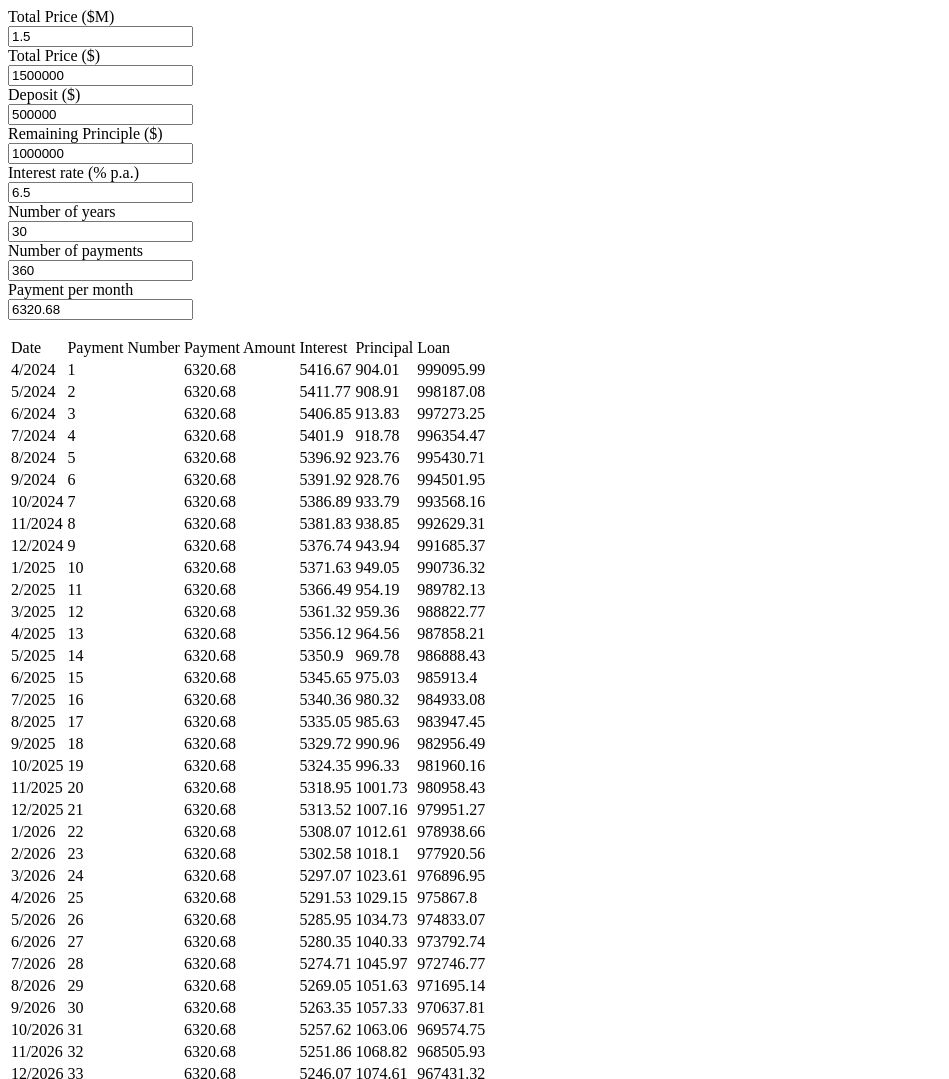
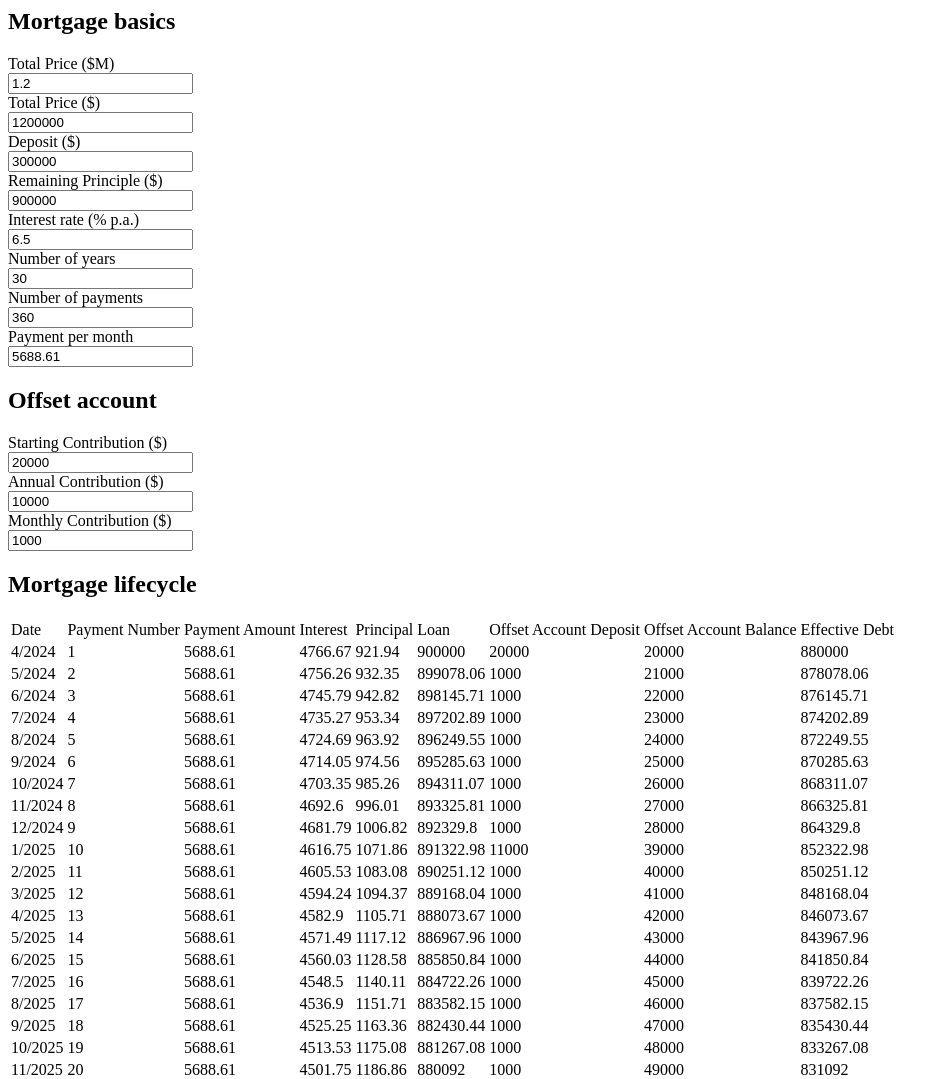
Before and after one commit to wrowley/mortgauge, a plain HTML site: page index.html in a window 1280 px wide. Shown: the top 1079 px of the page, without its empty margins (0-949 px from the left). Drawn offline with Linux system fonts and the light colour scheme.

Commit message:
add business logic for offset accounts

```diff
--- a/index.html
+++ b/index.html
@@ -4,13 +4,16 @@
 </head>
 
 <body>
-<form id="mortgage_inputs">
+
+<div id="mortgage_basics_div">
+<form id="mortgage_basics">
+    <h2>Mortgage basics</h2>
     <label for="total_millies">Total Price ($M)</label><br>
-    <input type="text" id="total_millies" value="1.5"><br>
+    <input type="text" id="total_millies" value="1.2"><br>
     <label for="total_dollies">Total Price ($)</label><br>
     <input type="text" id="total_dollies" readonly><br>
     <label for="deposit">Deposit ($)</label><br>
-    <input type="text" id="deposit" value="500000"><br>
+    <input type="text" id="deposit" value="300000"><br>
     <label for="remaining">Remaining Principle ($)</label><br>
     <input type="text" id="remaining" readonly><br>
     <label for="ratepa">Interest rate (% p.a.)</label><br>
@@ -22,9 +25,25 @@
     <label for="paymentper">Payment per month</label><br>
     <input type="text" id="paymentper" readonly><br>
 </form>
+</div>
+
+<div id="offset_account_div">
+<form id="offset_account">
+    <h2>Offset account</h2>
+    <label for="offset_starting">Starting Contribution ($)</label><br>
+    <input type="text" id="offset_starting" value="20000"><br>
+    <label for="offset_annual">Annual Contribution ($)</label><br>
+    <input type="text" id="offset_annual" value="10000"><br>
+    <label for="offset_monthly">Monthly Contribution ($)</label><br>
+    <input type="text" id="offset_monthly" value="1000"><br>
+</form>
+</div>
 
 <!-- The mortgage lifecycle -->
-<table></table>
+<div id="mortgage_lifecycle_div">
+<h2>Mortgage lifecycle</h2>
+<table id="mortgage_lifecycle_table"></table>
+</div>
 
 <script type="text/javascript" src="mortgauge.js"></script>
 </body>
--- a/mortgauge.js
+++ b/mortgauge.js
@@ -25,8 +25,19 @@ termyears.addEventListener("input", function (e) {
     update_all_derived_input_params();
     update_table();
 });
-// TODO: Okay this is an insufficient number of listeners to update this field
 ratepa.addEventListener("input", function (e) {
+    update_all_derived_input_params();
+    update_table();
+});
+offset_starting.addEventListener("input", function (e) {
+    update_all_derived_input_params();
+    update_table();
+});
+offset_annual.addEventListener("input", function (e) {
+    update_all_derived_input_params();
+    update_table();
+});
+offset_monthly.addEventListener("input", function (e) {
     update_all_derived_input_params();
     update_table();
 });
@@ -58,33 +69,53 @@ function payment_per_term(principal, rate_per_period, num_periods)
 
 function update_table()
 {
-    document.querySelector("table").innerHTML = '';
+    var mortgage_lifecycle_table = document.getElementById("mortgage_lifecycle_table");
+
+    mortgage_lifecycle_table.innerHTML = '';
 
     const d = new Date();
     var current_month = d.getMonth();
     var current_year  = d.getFullYear();
-    var remaining_loan = remaining.value;
+    var remaining_loan = +remaining.value;
 
     var interest_amount  = 0;
     var principal_amount = 0;
+    var offset_account_deposit = 0;
 
-
+    var offset_account_balance = 0;
 
     /* Title Row */
-    var row = document.querySelector("table").insertRow();
+    var row = mortgage_lifecycle_table.insertRow();
     row.insertCell().innerHTML = 'Date';
     row.insertCell().innerHTML = 'Payment Number';
     row.insertCell().innerHTML = 'Payment Amount';
     row.insertCell().innerHTML = 'Interest';
     row.insertCell().innerHTML = 'Principal';
     row.insertCell().innerHTML = 'Loan';
+    row.insertCell().innerHTML = 'Offset Account Deposit'
+    row.insertCell().innerHTML = 'Offset Account Balance'
+    row.insertCell().innerHTML = 'Effective Debt'
 
     for (var i=0; i < numpayments.value; i++) {
-        var row = document.querySelector("table").insertRow();
+        var row = mortgage_lifecycle_table.insertRow();
 
         /* Date */
         let year_add = (d.getMonth() + i) / 12;
-        row.insertCell().innerHTML = ((current_month + i) % 12 + 1) + '/' + Math.floor(current_year + year_add);
+        let month_num = (current_month + i) % 12 + 1;
+
+        /* Offset deposits */
+        let deposit_if_not_starting = (month_num == 1) ? (+offset_annual.value + +offset_monthly.value) : +offset_monthly.value;
+        let deposit = (i == 0) ? +offset_starting.value : deposit_if_not_starting;
+
+        /* Loan calcs */
+        offset_account_deposit = round2dp(deposit);
+        offset_account_balance = round2dp(offset_account_balance + offset_account_deposit);
+        effective_debt = round2dp(remaining_loan - offset_account_balance);
+        effective_debt = Math.max(0, effective_debt);
+        interest_amount = round2dp(effective_debt * ratepa.value / 100 / 12);
+        principal_amount = paymentper.value - interest_amount;
+
+        row.insertCell().innerHTML = (month_num) + '/' + Math.floor(current_year + year_add);
 
         /* Payment Number */
         row.insertCell().innerHTML = i + 1;
@@ -93,18 +124,27 @@ function update_table()
         row.insertCell().innerHTML = paymentper.value;
 
         /* Interest paid */
-        interest_amount = remaining_loan * ratepa.value / 100 / 12;
         row.insertCell().innerHTML = round2dp(interest_amount);
 
         /* Principal paid */
-        principal_amount = paymentper.value - interest_amount;
         row.insertCell().innerHTML = round2dp(principal_amount);
 
         /* Loan remaining */
-        remaining_loan = round2dp(remaining_loan - principal_amount);
         row.insertCell().innerHTML = remaining_loan;
 
+        /* Offset deposit */
+        row.insertCell().innerHTML = offset_account_deposit;
 
+        /* Offset balance */
+        row.insertCell().innerHTML = offset_account_balance;
+
+        /* Effective debt */
+        row.insertCell().innerHTML = effective_debt;
+
+        remaining_loan = round2dp(remaining_loan - principal_amount);
+        remaining_loan = Math.max(0, remaining_loan);
+
+        if (remaining_loan == 0) break;
 
     }
 }
```
